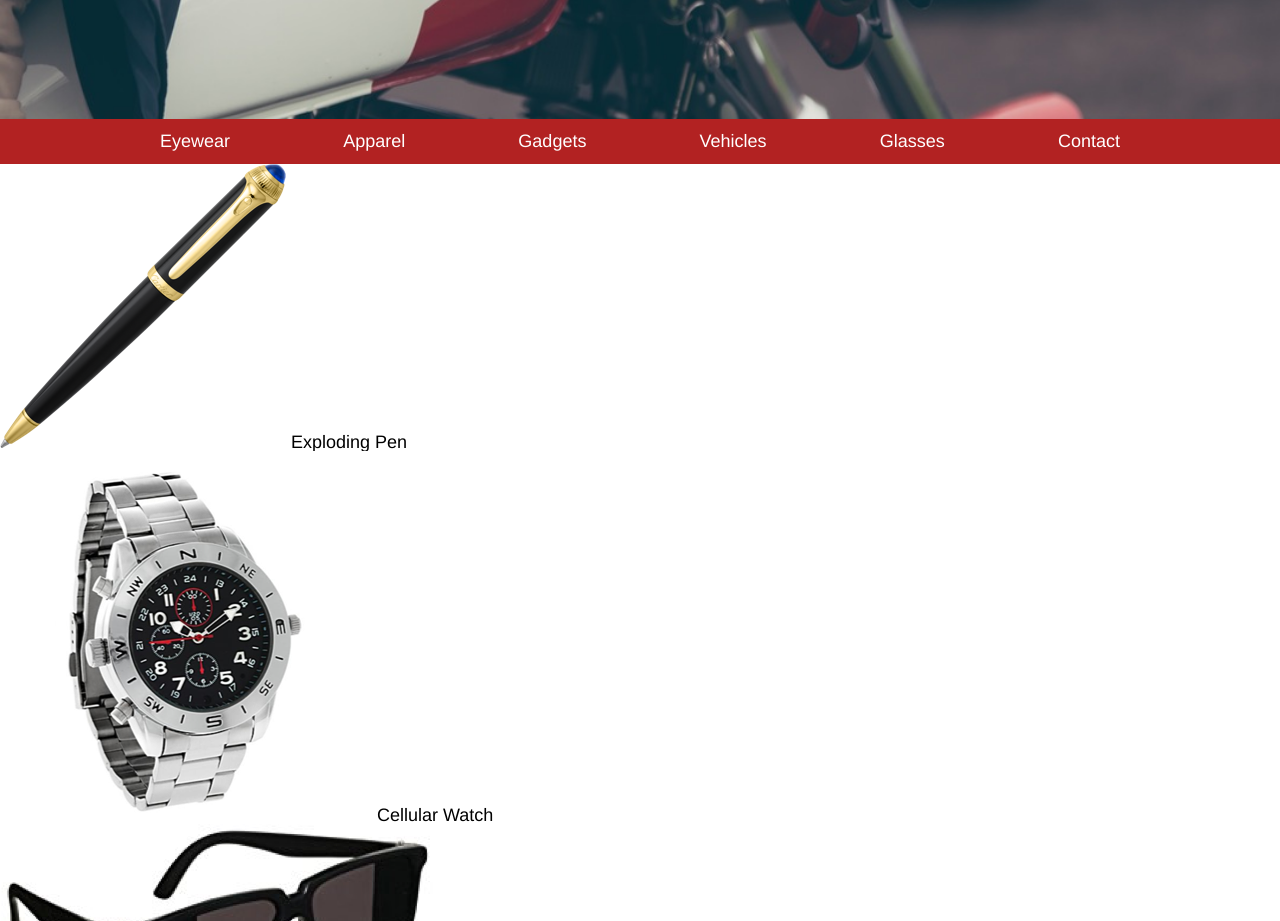
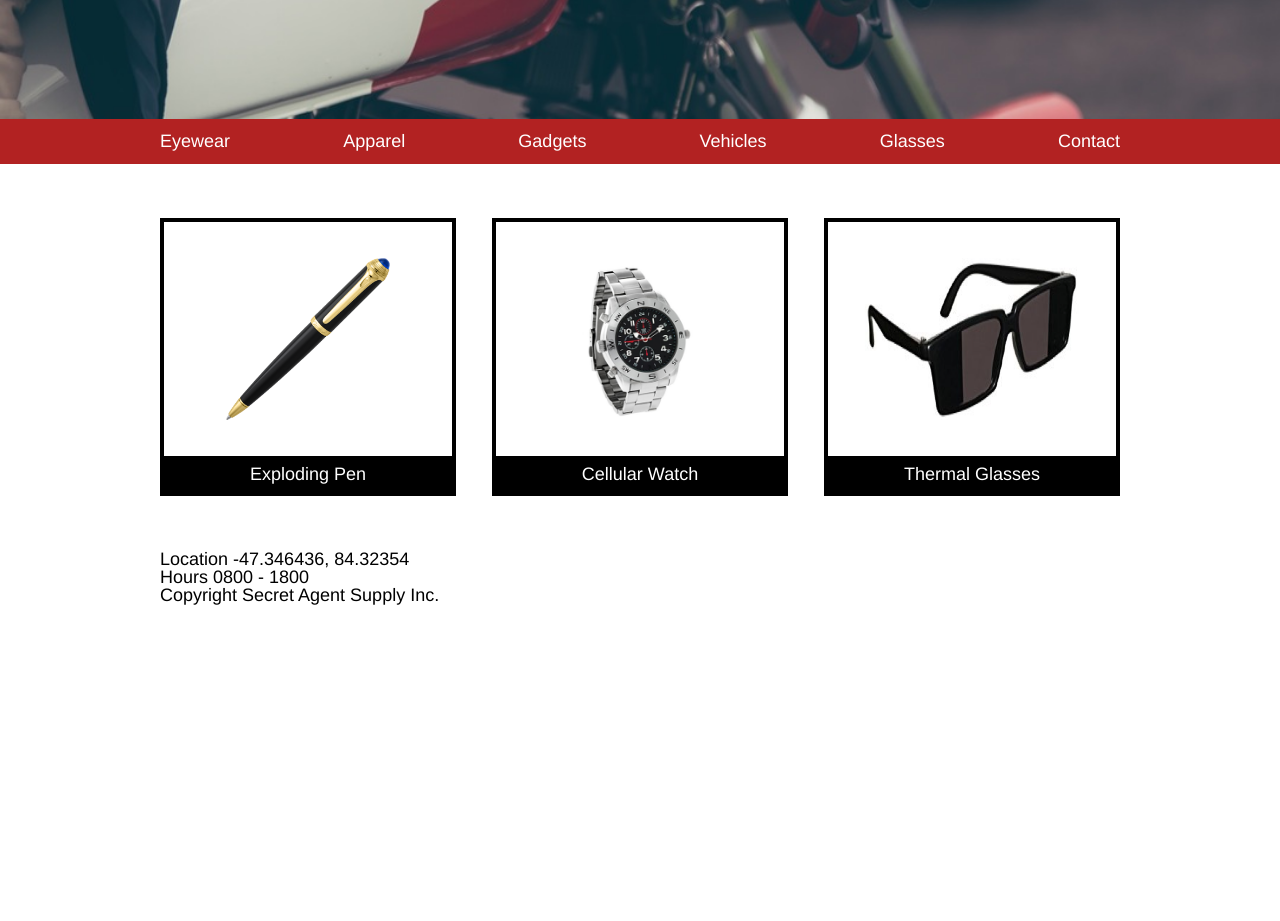
Before and after one commit to olivecobra/secret_agent, a plain HTML site: page index.html in a window 1280 px wide. Shown: the part 385-1306 px from the top of the page. After the commit the page ends 990 px from the top, so only its background shows below. Drawn offline with Linux system fonts and the light colour scheme; files whose address does not match are found by name.

Commit message:
Products section complete.

```diff
--- a/index.html
+++ b/index.html
@@ -34,18 +34,20 @@
       </ul>
     </div>
 <!--Product grid-->
-    <div class"container products">
-      <div class="pen">
+    <div class="container">
+      <div class="store">
+        <div class="product">
           <img src="resources/images/pen.png" alt="Photo of pen"/>
           <span>Exploding Pen</span>
         </div>
-      <div class="watch">
+        <div class="product">
           <img src="resources/images/watch.png" alt="Photo of watch"/>
           <span>Cellular Watch</span>
         </div>
-      <div class="glasses">
+        <div class="product">
           <img src="resources/images/glasses.png" alt="Photo of sunglasses"/>
           <span>Thermal Glasses</span>
+        </div>
       </div>
     </div>
 <!--Location-->
--- a/resources/css/style.css
+++ b/resources/css/style.css
@@ -4,7 +4,7 @@ html {
 }
 
 .container {
-  width: 960px;
+  max-width: 960px;
   margin: 0 auto;
 }
 
@@ -80,3 +80,37 @@ header {
   justify-content: space-between;
   align-items: center;
 }
+
+/*Products section*/
+
+.store {
+  display: flex;
+  justify-content: space-between;
+  flex-direction: row;
+  align-items: center;
+}
+
+.product {
+  display: flex;
+  width: 30%;
+  border: 4px solid black;
+  flex-direction: column;
+  align-items: center;
+  margin-top: 3rem;
+  margin-bottom: 3rem;
+}
+
+.product img {
+  height: 9rem;
+  max-width: 12em;
+  padding: 2rem;
+}
+
+.product span {
+  background-color: black;
+  color: white;
+  padding-top: 0.5rem;
+  padding-bottom: 0.5rem;
+  width: 100%;
+  text-align: center;
+}
```
Lines whose indentation alone changed are shown as unchanged.
